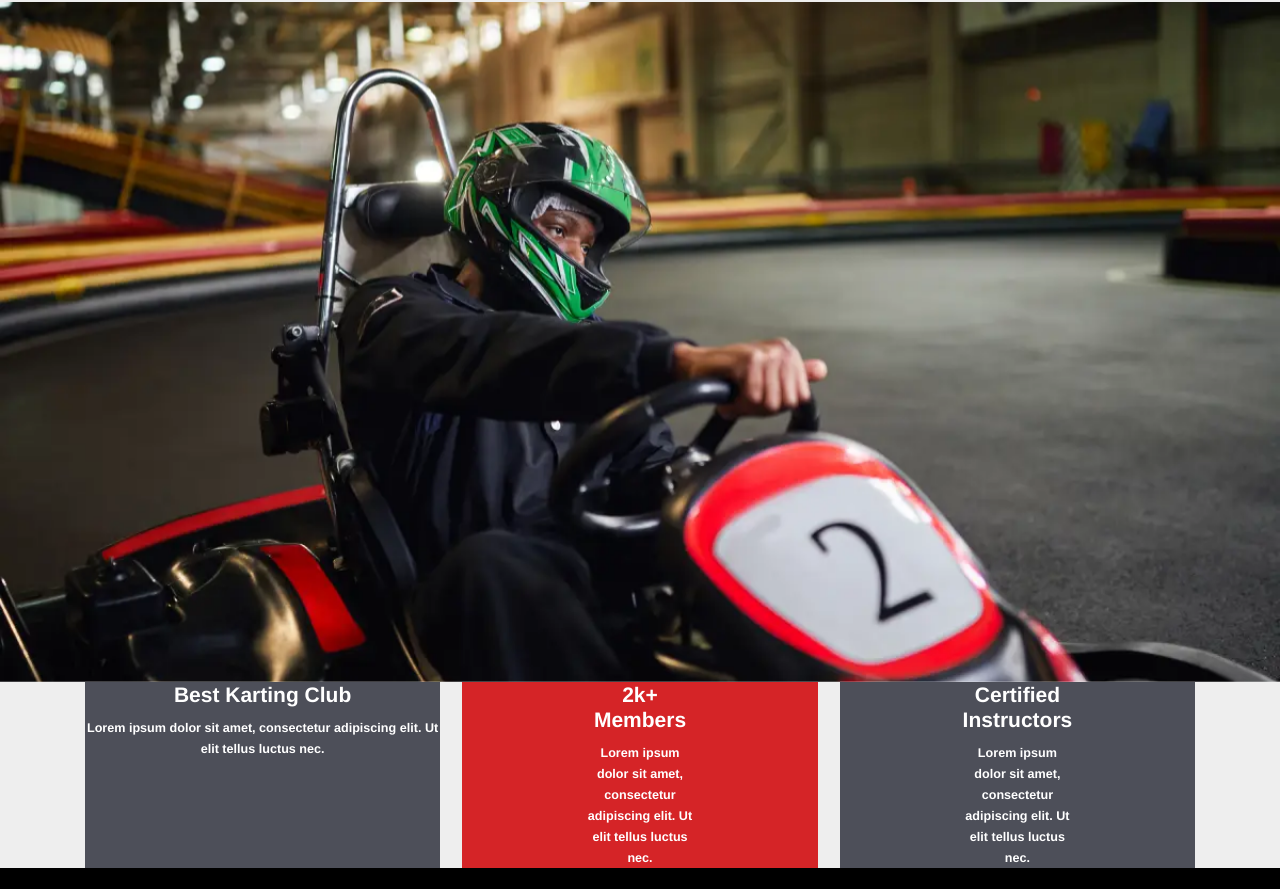
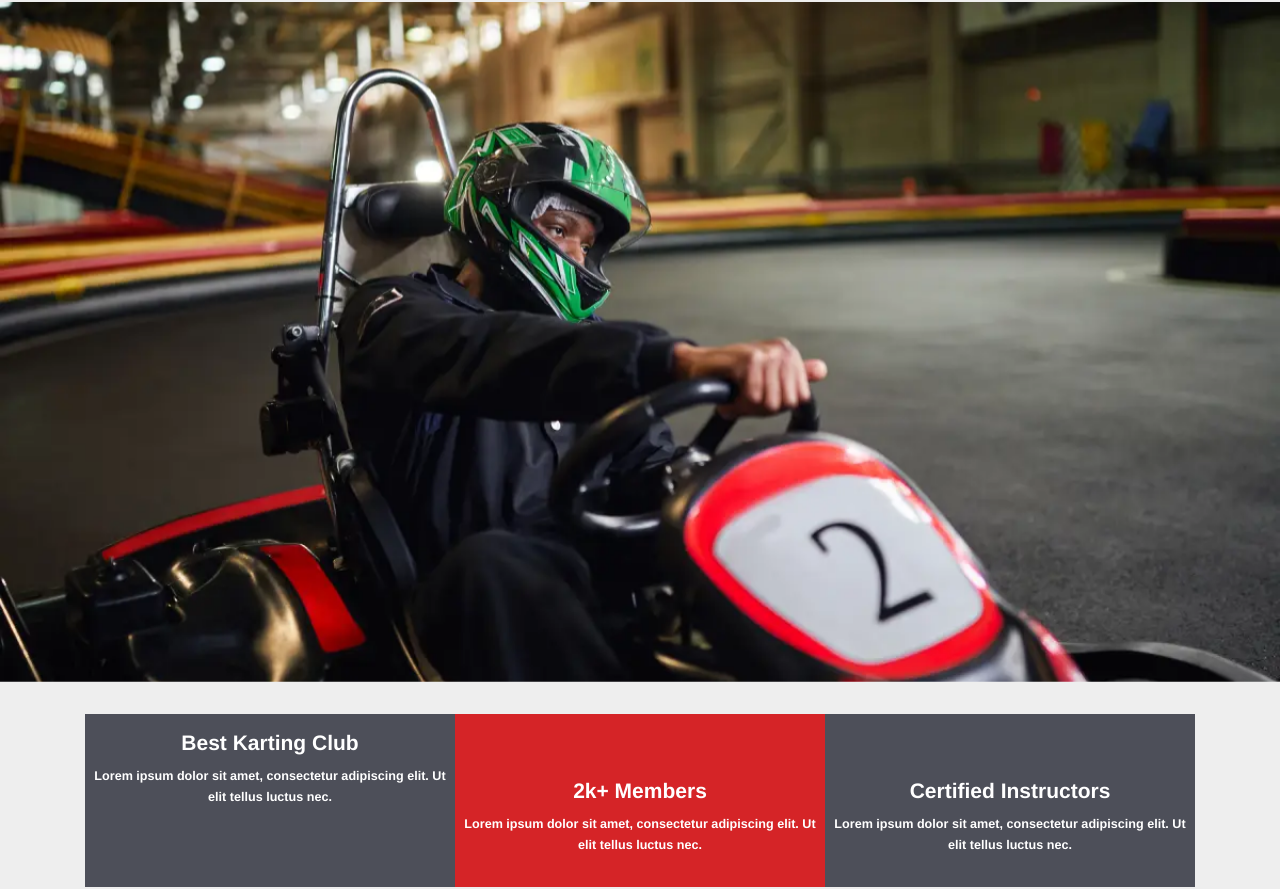
Before and after one commit to Ahmed12590/Omni-karting, a plain HTML site: page index.html in a window 1280 px wide. Shown: the part 93-982 px from the top of the page. Drawn offline with nearby package versions, Linux system fonts and the light colour scheme.

Commit message:
section set

```diff
--- a/style.css
+++ b/style.css
@@ -74,9 +74,12 @@ body {
 /* Container for all content sections */
 .second-section, .second-content, .third-content {
   display: inline-block;
-  width: 32%;
+  /* width: 32%; */
   text-align: center;
   color: white;
+  margin-top: 2rem;
+  margin-bottom: 2rem;
+  padding-top: 1rem;
 }
 
 /* Specific background colors for each content block */
```
